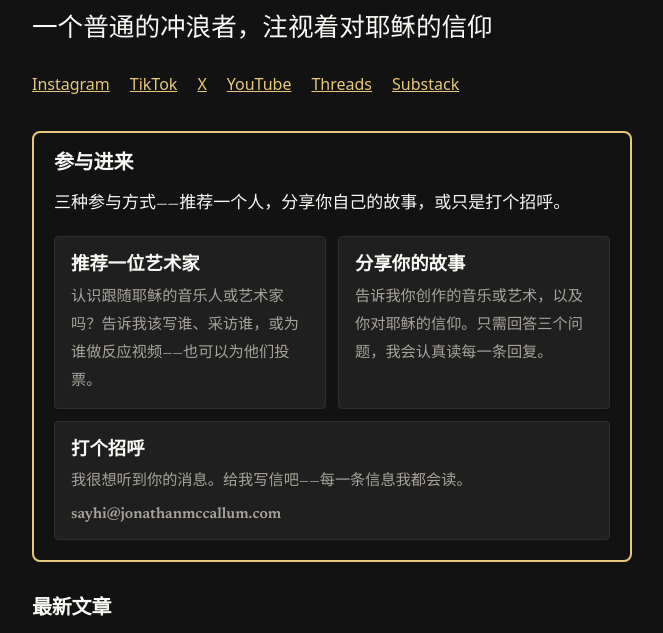
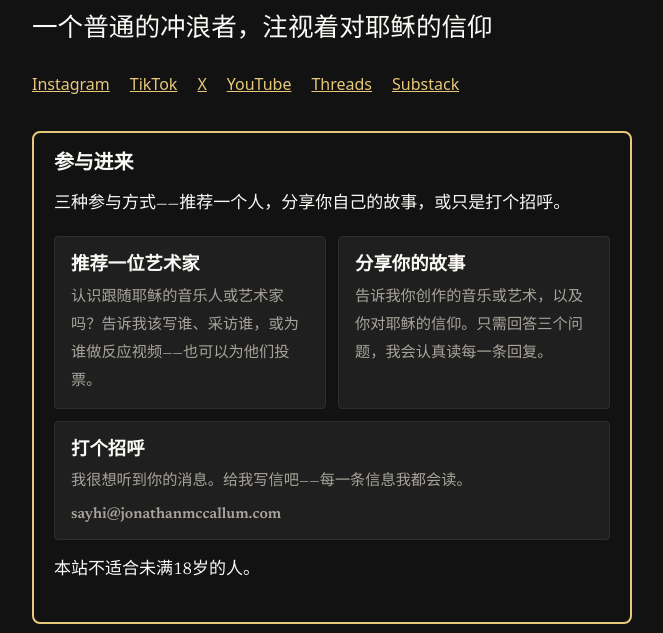
Before and after one commit to streamjonathan/jonathanmccallum-zh, an Eleventy site: page index.njk in a window 1280 px wide. Shown: the part 133-766 px from the top of the page, without its empty margins (308-971 px from the left). Built offline with nearby package versions, Linux system fonts and the light colour scheme; Eleventy itself is replaced by a stand-in of ours; files that its build step writes are made by us from their sources; files whose address does not match are found by name.

Commit message:
Under-18 policy: site is not for people under 18 [zh]

```diff
--- a/_includes/get-involved.njk
+++ b/_includes/get-involved.njk
@@ -16,4 +16,5 @@
       <span class="get-involved__email" data-contact-email-text>给我发邮件</span>
     </a>
   </div>
+  <p>本站不适合未满18岁的人。</p>
 </section>
```
